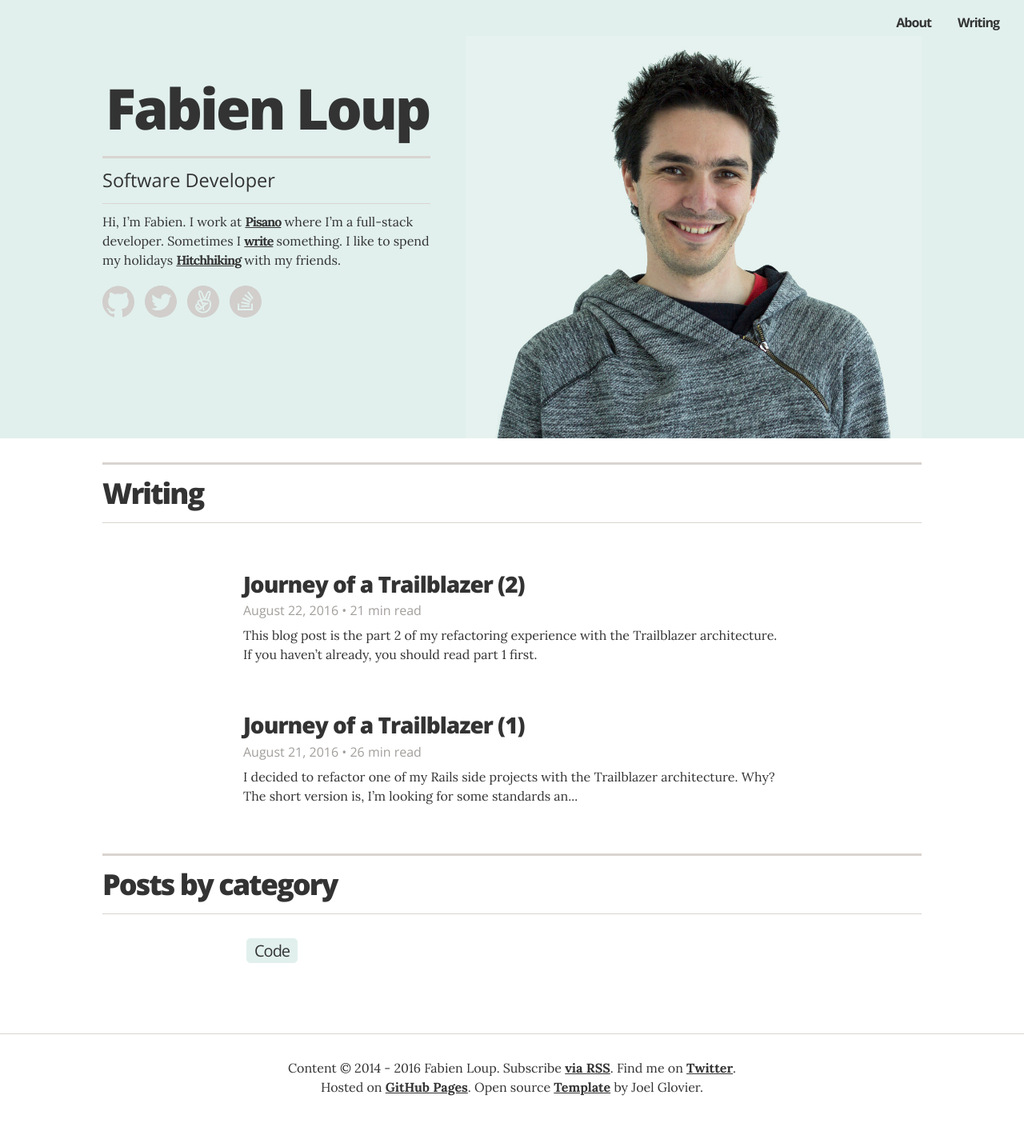
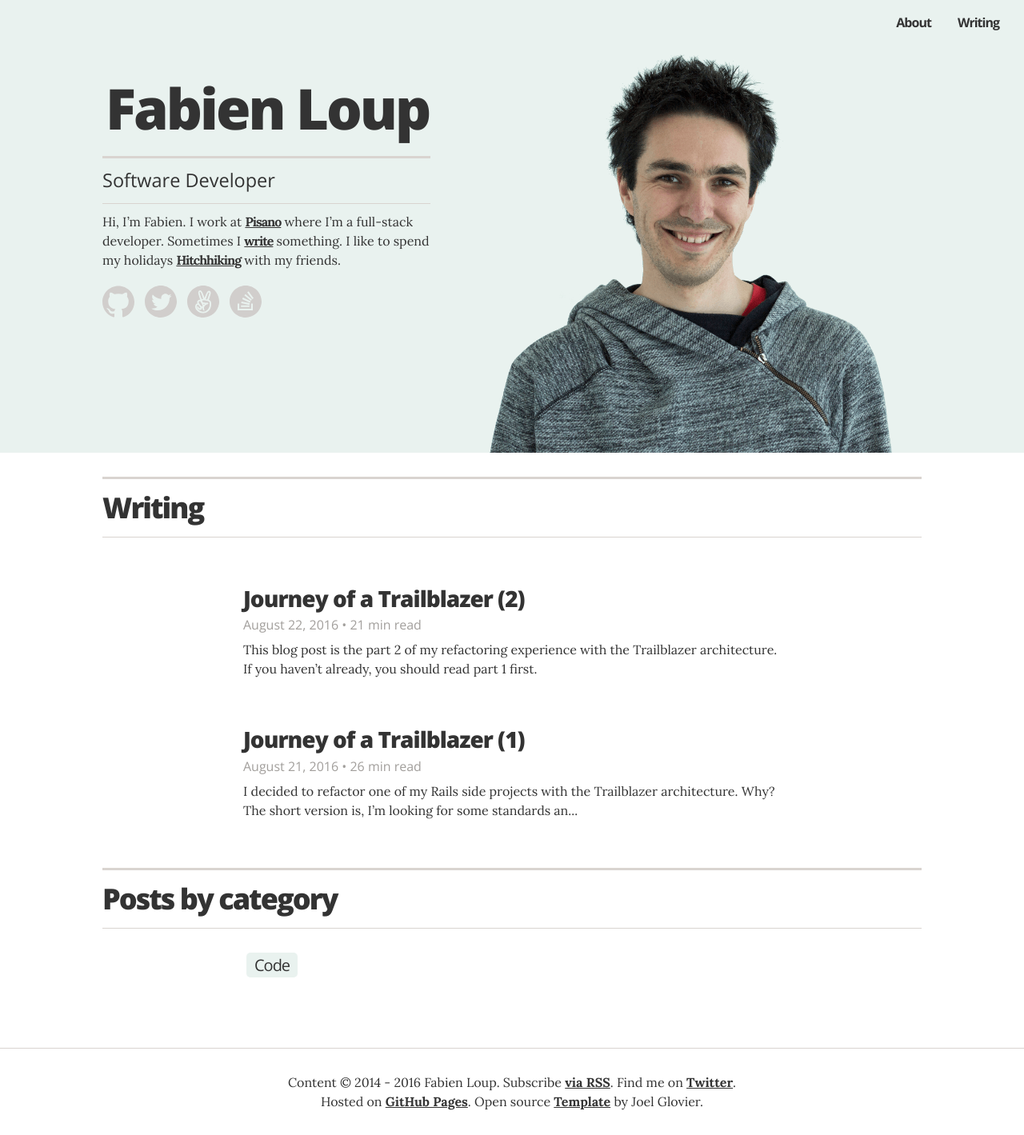
Before and after one commit to norydev/NoryDev.github.io, a Jekyll site: the page built from index.html, in a window 1280 px wide. Shown: the whole page at 80% size. Built offline with Jekyll 4.4.1, drawn with Linux system fonts in a browser that asks for light colours; nearby versions of some CDN libraries.

Commit message:
image is png now, bg reboot

```diff
--- a/_includes/header/home.html
+++ b/_includes/header/home.html
@@ -17,7 +17,7 @@
       </div>
 
       <div class="my-avatar home">
-        <img class="me-photo" src="/img/me.jpg" alt="Fabien Loup photo" />
+        <img class="me-photo" src="/img/me.png" alt="Fabien Loup photo" />
       </div>
 
     </div>
--- a/_includes/header/page.html
+++ b/_includes/header/page.html
@@ -5,7 +5,7 @@
     <div class="wrap">
 
       <div class="my-avatar">
-        <a href="/"><img class="me-photo" src="/img/me.jpg" alt="Fabien Loup avatar" /></a>
+        <a href="/"><img class="me-photo" src="/img/me.png" alt="Fabien Loup avatar" /></a>
       </div>
 
       <div class="intro-copy">
--- a/_sass/includes/_variables.scss
+++ b/_sass/includes/_variables.scss
@@ -24,7 +24,7 @@ $green:           #24ac00;    // green
 // v2 colors
 
 $black:           #333;
-$tan:             #e1f0ed;
+$tan:             #e9f2ef;
 $tan_2:           #d9d4d0;
 $tan_3:           #a29f9c;
 $tan_4:           #85807c;
```
Also changed, not shown: img/me.jpg (deleted), img/me.png (added).
